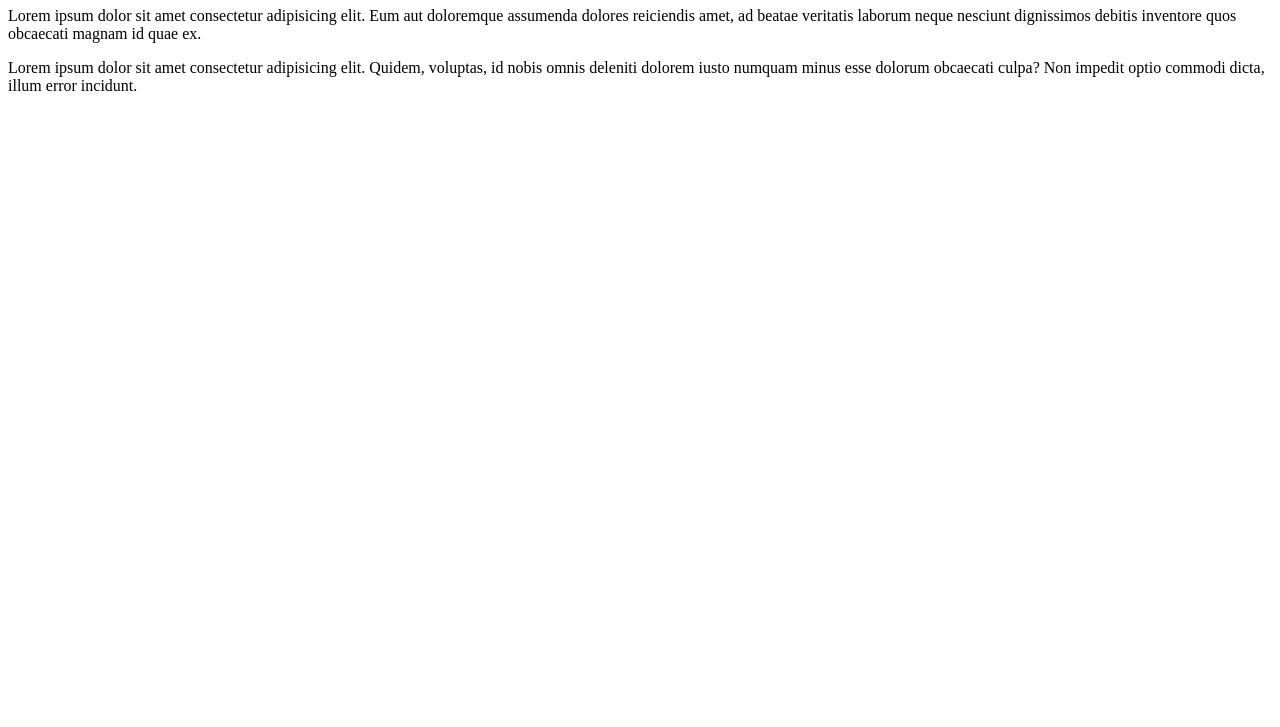
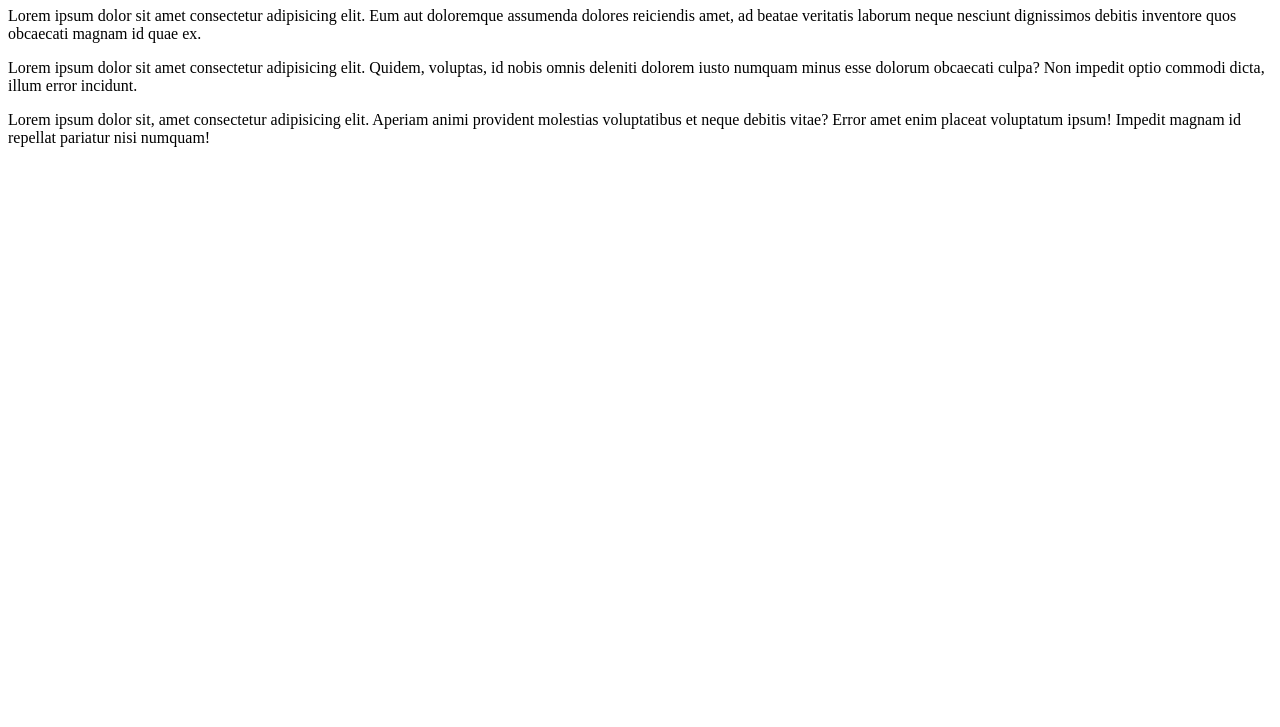
Before and after one commit to anto-iorfida/test-boolean, a plain HTML site: page index.html in a window 1280 px wide. Shown: the part 73-800 px from the top of the page. Drawn offline with Linux system fonts and the light colour scheme.

Commit message:
add two p

```diff
--- a/index.html
+++ b/index.html
@@ -9,6 +9,6 @@
     <h1>Testo Principale</h1>
     <p>Lorem ipsum dolor sit amet consectetur adipisicing elit. Eum aut doloremque assumenda dolores reiciendis amet, ad beatae veritatis laborum neque nesciunt dignissimos debitis inventore quos obcaecati magnam id quae ex.</p>
     <p>Lorem ipsum dolor sit amet consectetur adipisicing elit. Quidem, voluptas, id nobis omnis deleniti dolorem iusto numquam minus esse dolorum obcaecati culpa? Non impedit optio commodi dicta, illum error incidunt.</p>
-
+    <p>Lorem ipsum dolor sit, amet consectetur adipisicing elit. Aperiam animi provident molestias voluptatibus et neque debitis vitae? Error amet enim placeat voluptatum ipsum! Impedit magnam id repellat pariatur nisi numquam!</p>
 </body>
 </html>
```
